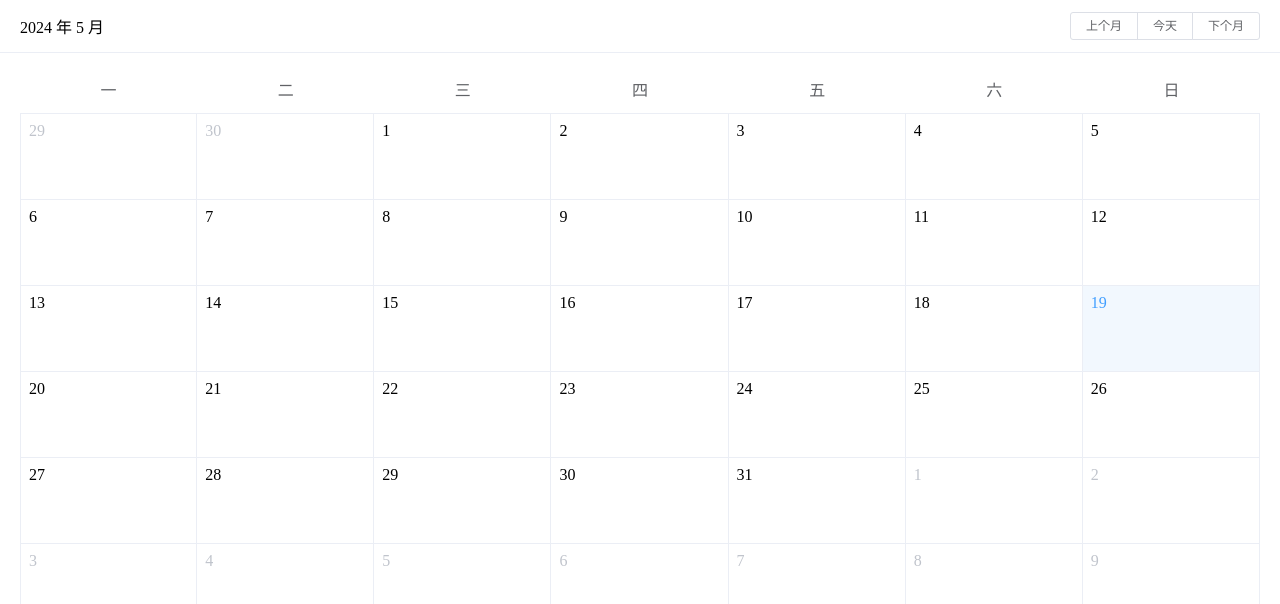
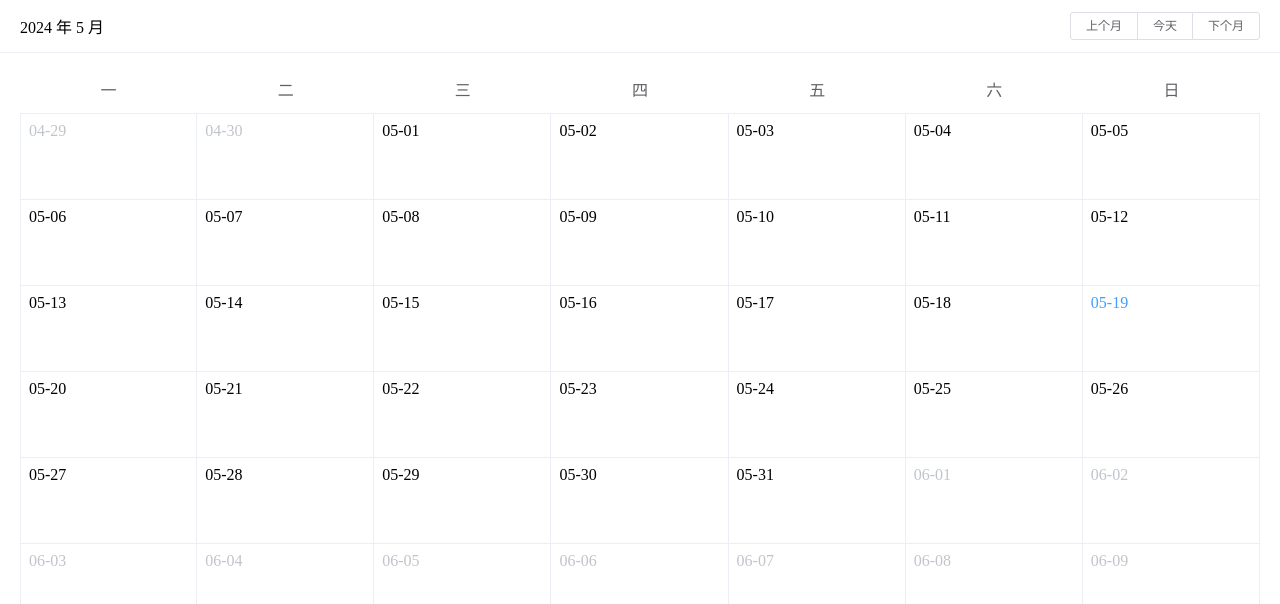
Before and after one commit to moushow/frontend, a Vue app: page /calendar in a window 1280 px wide. Shown: the top 604 px of the page. Built offline with nearby package versions, Linux system fonts and the light colour scheme.

Commit message:
日历显示日程（未完成

```diff
--- a/src/views/Calendar.vue
+++ b/src/views/Calendar.vue
@@ -1,7 +1,15 @@
 <template>
-    <div>
-        <el-calendar v-model="value">
-        </el-calendar>
+<div>
+    <el-calendar>
+        <template
+            slot="dateCell"
+            slot-scope="{date, data}">
+        <div style="height: 100%" :class="data.is-selected ? 'is-selected':''" @click="handleClick(data.day)">
+            <div>{{ data.day.split('-').slice(1).join('-') }}</div>
+            <div v-if="arr.find(v => v.date === data.day)">{{ arr.find(v => v.date === data.day).content}}</div>
+        </div>
+    </template>
+</el-calendar>
 
     </div>
   </template>
@@ -11,8 +19,22 @@ export default{
     name:"Calendar",
     data(){
         return{
-            value: new Date()
+            value: new Date(),
+            arr: []
         }
+    },
+    create(){
+        this.load()
+    },
+    methods:{
+        handleClick(date) {
+            alert(date)
+        },
+        load(){
+            fetch("http://localhost:9090/calendar").then(res => res.json()).then(res => {
+                this.arr =res
+            })
+        },
     }
 }
 
```
